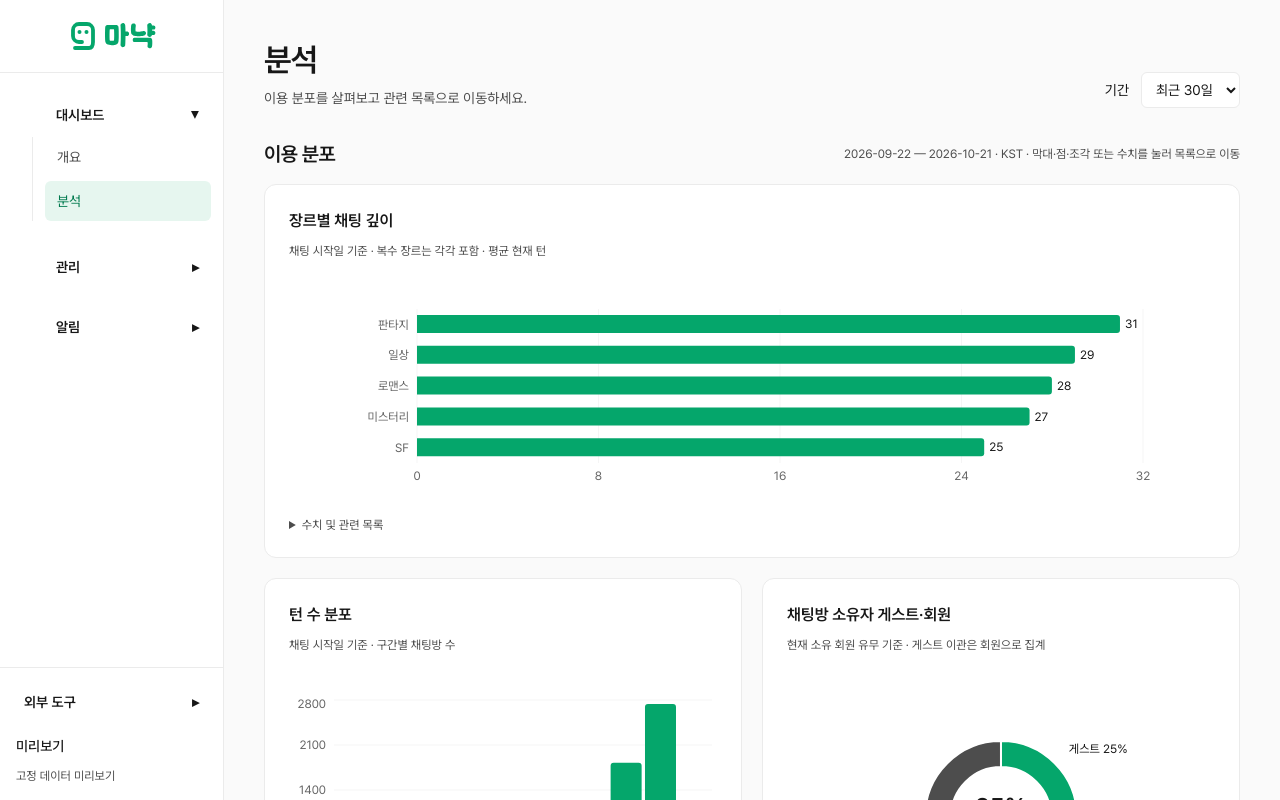
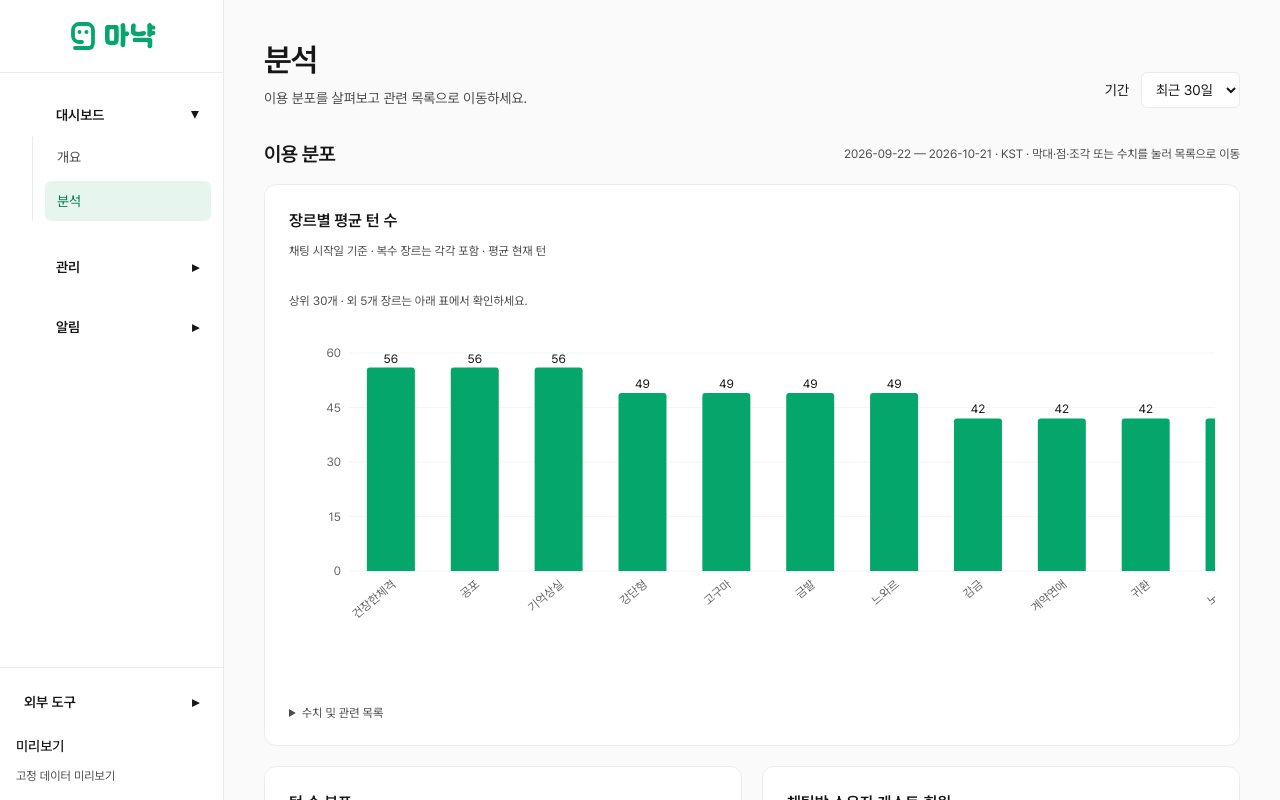
Before and after one commit to KIM-N-KANG/manyak-admin, a Next.js app: page /dashboard/analytics in a window 1280 px wide. Shown: the top 800 px of the page. Built offline with nearby package versions, Linux system fonts and the light colour scheme; some icons are missing.

Commit message:
[KNK-1775] Fix: 장르 차트를 세로 막대와 평균 턴 수 이름으로 변경

```diff
--- a/src/features/dashboard/analysis-screen.tsx
+++ b/src/features/dashboard/analysis-screen.tsx
@@ -9,6 +9,7 @@ import {
   TextLink,
 } from '@/components/admin/data-ui';
 import { Card } from '@/components/ui/card';
+import { genreDepthTitle } from '@/features/dashboard/chart-data';
 import { DistributionChart } from '@/features/dashboard/distribution-chart';
 import { getDistributionHref } from '@/features/dashboard/links';
 import type { DashboardCharts, Distribution } from '@/features/dashboard/types';
@@ -24,7 +25,11 @@ function DistributionCard({ distribution }: { distribution: Distribution }) {
           ? 'min-w-0 xl:col-span-2'
           : 'min-w-0'
       }>
-      <h2 className="font-semibold">{distribution.title}</h2>
+      <h2 className="font-semibold">
+        {distribution.chartId === 'genre-depth'
+          ? genreDepthTitle
+          : distribution.title}
+      </h2>
       <p className="mt-2 min-h-10 text-xs leading-5 text-muted-foreground">
         {distribution.description}
       </p>
--- a/src/features/dashboard/chart-data.ts
+++ b/src/features/dashboard/chart-data.ts
@@ -1,4 +1,6 @@
 import type { ChartPoint, Distribution } from '@/features/dashboard/types';
+
+export const genreDepthTitle = '장르별 평균 턴 수';
 
 export function rankedPoints(distribution: Distribution): ChartPoint[] {
   const sorted = distribution.points.toSorted(
--- a/src/features/dashboard/distribution-chart.tsx
+++ b/src/features/dashboard/distribution-chart.tsx
@@ -21,7 +21,11 @@ import {
   ChartLegend,
   ChartTooltip,
 } from '@/components/ui/chart';
-import { chartNumber, rankedPoints } from '@/features/dashboard/chart-data';
+import {
+  chartNumber,
+  genreDepthTitle,
+  rankedPoints,
+} from '@/features/dashboard/chart-data';
 import type { ChartPoint, Distribution } from '@/features/dashboard/types';
 
 type ChartProps = {
@@ -61,9 +65,10 @@ function DistributionTooltip({
   );
 }
 
-function HorizontalBars({ distribution, onSelect }: ChartProps) {
+function GenreBars({ distribution, onSelect }: ChartProps) {
   const points = rankedPoints(distribution);
   const omitted = distribution.points.length - points.length;
+  const minWidth = Math.max(360, points.length * 84 + 80);
 
   return (
     <>
@@ -72,10 +77,66 @@ function HorizontalBars({ distribution, onSelect }: ChartProps) {
           상위 30개 · 외 {omitted}개 장르는 아래 표에서 확인하세요.
         </p>
       ) : null}
+      <div
+        className="mt-5 overflow-x-auto rounded-sm focus-visible:ring-2 focus-visible:ring-ring"
+        role="region"
+        aria-label={`${genreDepthTitle} 차트 가로 스크롤`}
+        tabIndex={0}>
         <ChartContainer
           config={{
             value: { label: distribution.unit, color: 'var(--primary)' },
           }}
+          className="h-[360px] w-full"
+          style={{ minWidth }}
+          initialDimension={{ width: minWidth, height: 360 }}
+          aria-label={genreDepthTitle}>
+          <BarChart
+            accessibilityLayer
+            data={points}
+            margin={{ top: 24, right: 24, bottom: 8, left: 12 }}>
+            <CartesianGrid vertical={false} />
+            <XAxis
+              dataKey="label"
+              interval={0}
+              angle={-40}
+              textAnchor="end"
+              height={110}
+              tickLine={false}
+              axisLine={false}
+            />
+            <YAxis type="number" width={48} tickLine={false} axisLine={false} />
+            <ChartTooltip
+              isAnimationActive={false}
+              content={<DistributionTooltip unit={distribution.unit} />}
+            />
+            <Bar
+              dataKey="value"
+              fill="var(--color-value)"
+              maxBarSize={48}
+              radius={[3, 3, 0, 0]}
+              isAnimationActive={false}
+              className="cursor-pointer"
+              onClick={(_data, index) => onSelect(points[index])}>
+              <LabelList
+                dataKey="value"
+                position="top"
+                formatter={chartNumber}
+                fill="var(--foreground)"
+              />
+            </Bar>
+          </BarChart>
+        </ChartContainer>
+      </div>
+    </>
+  );
+}
+
+function HorizontalBars({ distribution, onSelect }: ChartProps) {
+  const points = rankedPoints(distribution);
+
+  return (
+    <ChartContainer
+      config={{ value: { label: distribution.unit, color: 'var(--primary)' } }}
       className="mt-5 w-full"
       style={{ height: Math.max(180, points.length * 32 + 40) }}
       aria-label={distribution.title}>
@@ -115,7 +176,6 @@ function HorizontalBars({ distribution, onSelect }: ChartProps) {
         </Bar>
       </BarChart>
     </ChartContainer>
-    </>
   );
 }
 
@@ -426,6 +486,7 @@ function Histogram({ distribution, onSelect }: ChartProps) {
 export function DistributionChart(props: ChartProps) {
   switch (props.distribution.chartId) {
     case 'genre-depth':
+      return <GenreBars {...props} />;
     case 'ai-latency':
       return <HorizontalBars {...props} />;
     case 'started-as':
--- a/src/fixtures/dashboard.ts
+++ b/src/fixtures/dashboard.ts
@@ -1,3 +1,4 @@
+import { genreDepthTitle } from '@/features/dashboard/chart-data';
 import type {
   ChartLink,
   DailyMetrics,
@@ -242,7 +243,7 @@ export function getDashboardCharts(days: number): DashboardCharts {
     distributions: [
       distribution(
         'genre-depth',
-        '장르별 채팅 깊이',
+        genreDepthTitle,
         '채팅 시작일 기준 · 복수 장르는 각각 포함 · 평균 현재 턴',
         '턴',
         [
--- a/src/fixtures/entities.ts
+++ b/src/fixtures/entities.ts
@@ -6,6 +6,7 @@ import type {
 } from '@/features/members/types';
 import type { PaymentDetail } from '@/features/payments/types';
 import type { Story, StoryDetail } from '@/features/stories/types';
+import { originalGenres } from '@/fixtures/original-genres';
 import { kstDate } from '@/fixtures/query';
 
 function id(group: number, index: number) {
@@ -60,11 +61,16 @@ export function memberSummary(member: MemberListItem) {
   return { memberId, nickname, status, isAdmin, createdAt };
 }
 
+// 상위 30개 제한을 미리보기에서 확인할 수 있도록 35개 장르를 사용한다.
+const storyGenres = [
+  ...new Set(['로맨스', '판타지', '일상', '미스터리', 'SF', ...originalGenres]),
+].slice(0, 35);
+
 export const stories: Story[] = Array.from({ length: 36 }, (_, i) => ({
   storyId: id(2, i),
   title: titles[i % 8] + (i >= 8 ? ` ${i + 1}` : ''),
   description: '선택에 따라 새로운 이야기가 펼쳐지는 인터랙티브 스토리입니다.',
-  genre: ['로맨스', '판타지', '일상', '미스터리', 'SF'][i % 5],
+  genre: storyGenres[i % storyGenres.length],
   scope: i % 3 === 0 ? 'original' : 'user',
   visibility: i % 5 === 0 ? 'PRIVATE' : 'PUBLIC',
   moderationStatus: i % 6 === 0 ? 'HELD' : 'APPROVED',
```
Also changed, not shown: 2 other files (tests, documents, lock files or other folders). Lines whose indentation alone changed are shown as unchanged.
